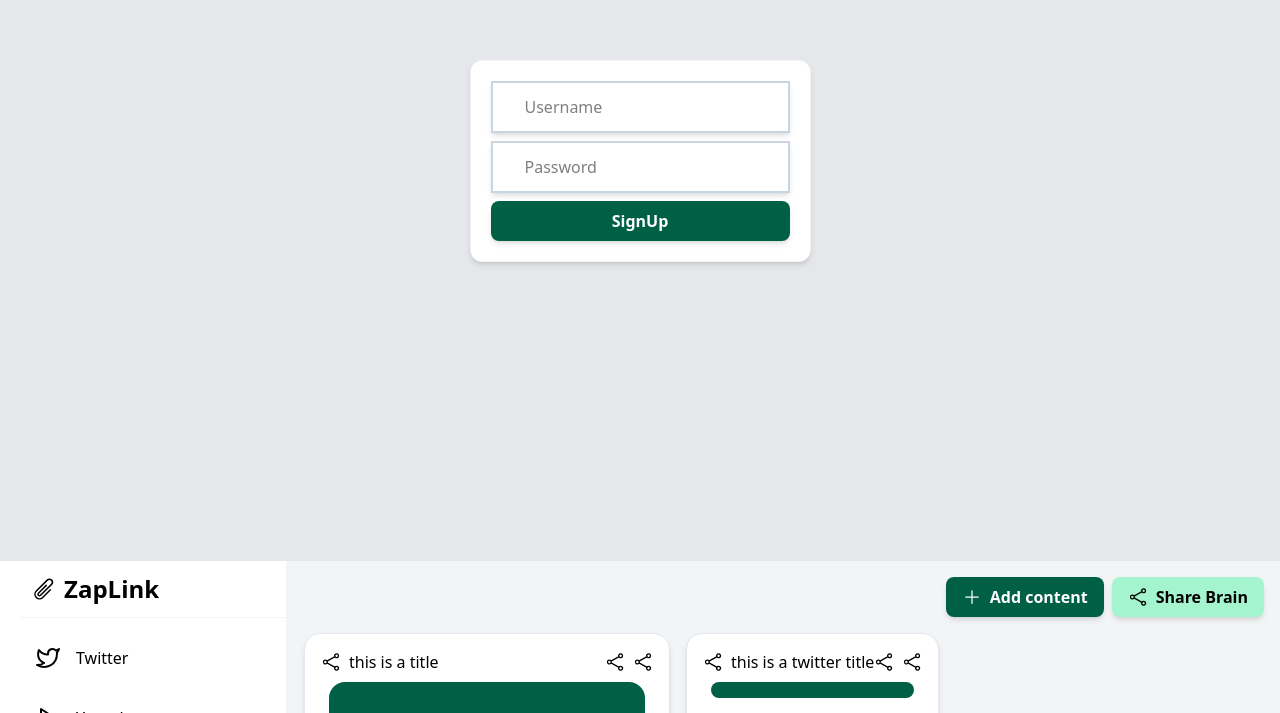
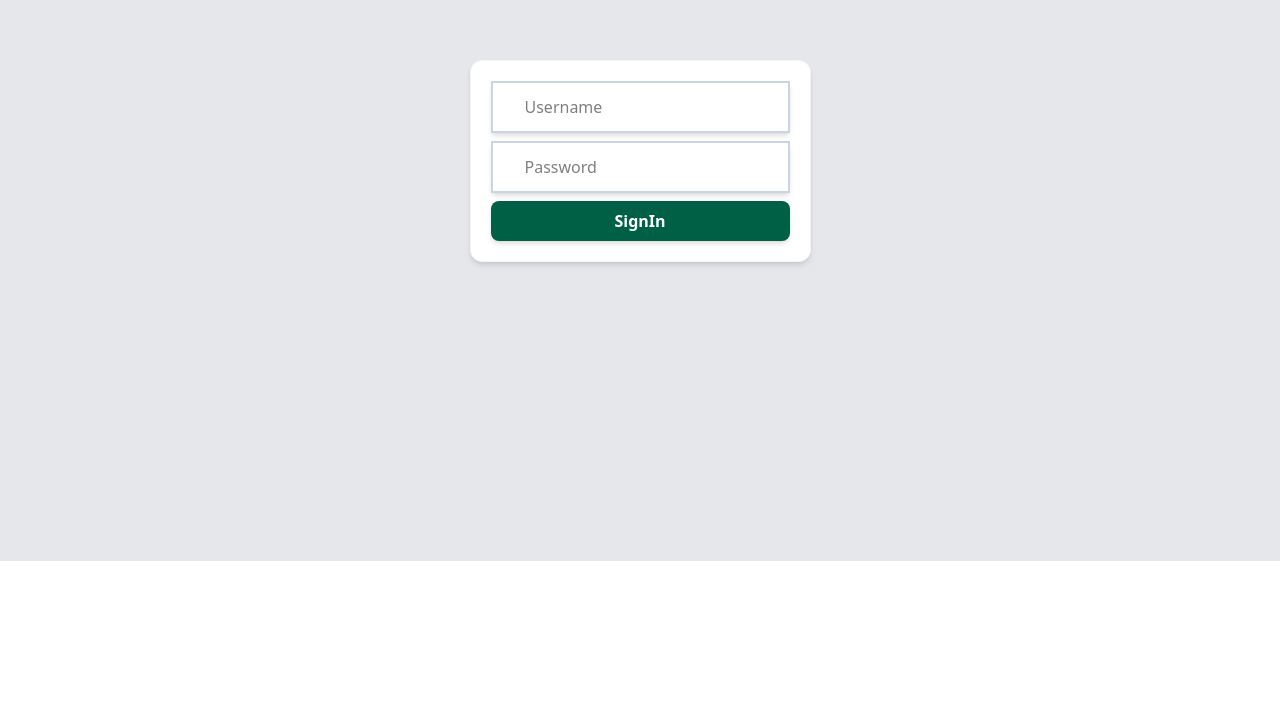
Before and after one commit to M0hitThapa/zaplink, a React (Vite) app in the folder frontend/: page /signin in a window 1280 px wide. Shown: the part 239-952 px from the top of the page. After the commit the page ends 800 px from the top, so only its background shows below. Built offline with nearby package versions, Linux system fonts and the light colour scheme; grey boxes are pictures that could not be loaded.

Commit message:
made signin page and implement routing for the app pages

```diff
--- a/frontend/package.json
+++ b/frontend/package.json
@@ -14,6 +14,7 @@
     "lucide-react": "^0.539.0",
     "react": "^19.1.0",
     "react-dom": "^19.1.0",
+    "react-router-dom": "^7.8.0",
     "tailwindcss": "^4.1.11"
   },
   "devDependencies": {
--- a/frontend/src/App.tsx
+++ b/frontend/src/App.tsx
@@ -1,17 +1,20 @@
 import Dashboard from "./pages/Dashboard"
+import { SignIn } from "./pages/Signin"
 import { SignUp } from "./pages/Signup"
-
+import { BrowserRouter, Route, Routes } from "react-router-dom"
 function App() {
 
 
 
   return (
 
-    <div>
-      <SignUp />
-      <Dashboard />
-
-    </div>
+    <BrowserRouter>
+    <Routes>
+      <Route path="/dashboard" element={<Dashboard />} />
+      <Route path="/signin" element={<SignIn />} />
+      <Route path="/signup" element={<SignUp />} />
+    </Routes>
+    </BrowserRouter>
 
 
   )
--- a/frontend/src/pages/Signin.tsx
+++ b/frontend/src/pages/Signin.tsx
@@ -0,0 +1,14 @@
+import { Button } from "../components/Button";
+import { Input } from "../components/Input";
+
+export function SignIn() {
+    return <div className="h-screen w-screen flex justify-center items-center bg-gray-200 ">
+        <div className="bg-white shadow-md p-5 rounded-xl border border-gray-100 flex flex-col gap-2 ">
+            <Input placeholder="Username" />
+            <Input placeholder="Password" />
+            <Button text="SignIn" variant="primary" />
+
+        </div>
+
+    </div>
+}
```
Also changed, not shown: 1 other file (tests, documents, lock files or other folders).
